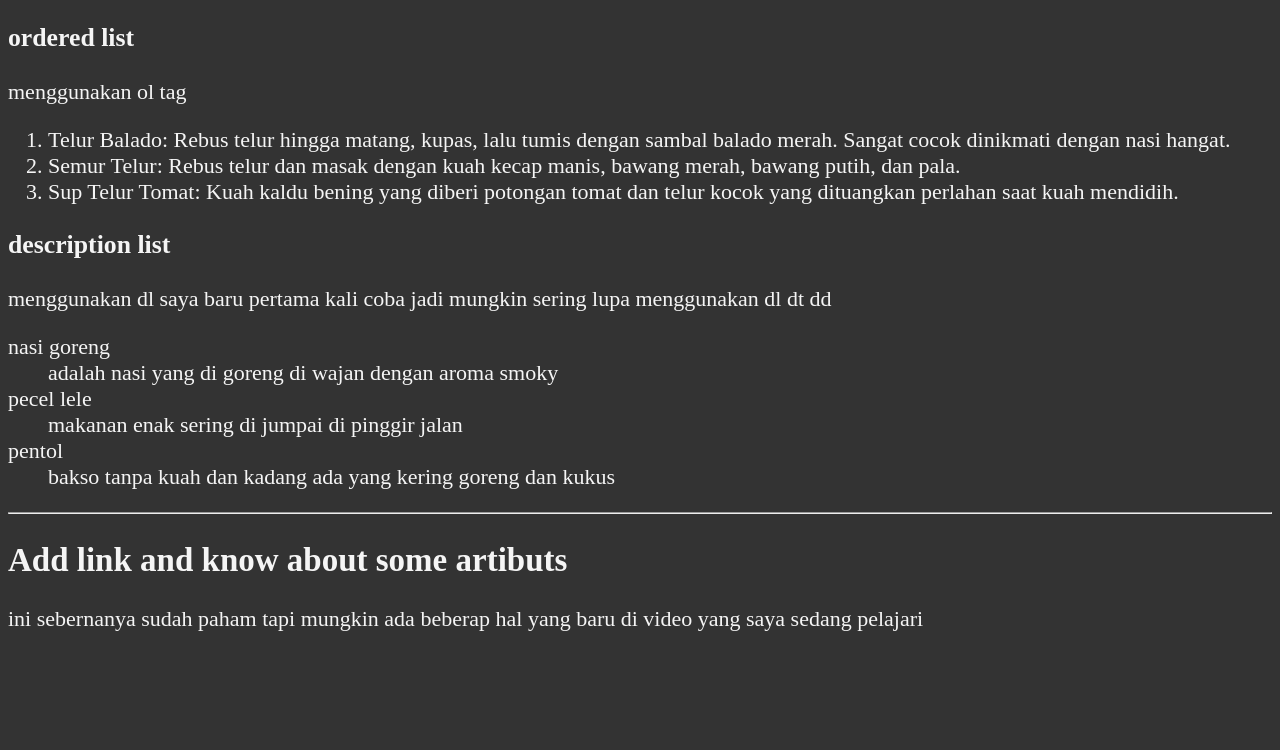
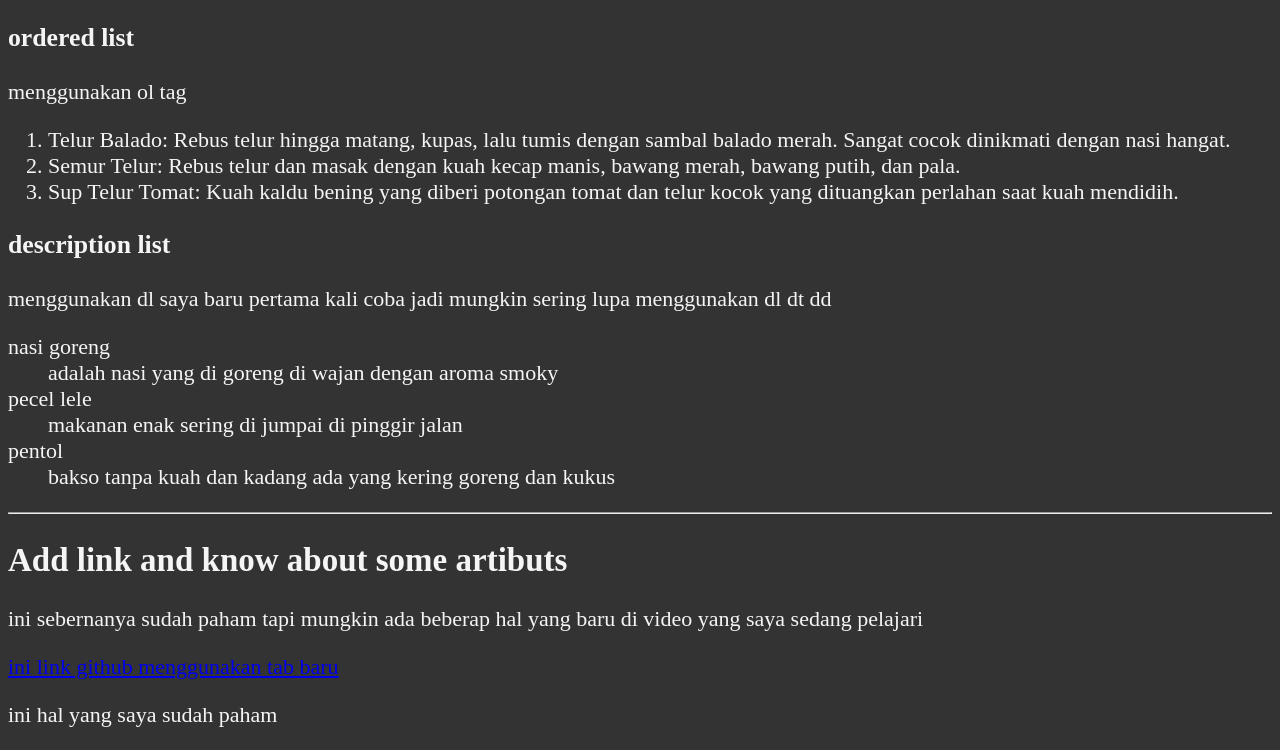
Before and after one commit to herukurniawan17/html_full_cources_freecodecamp, a plain HTML site: page index.html in a window 1280 px wide. Shown: the part 865-1615 px from the top of the page. Before the commit the page ends 1519 px from the top, so only its background shows below. Drawn offline with Linux system fonts and the light colour scheme.

Commit message:
i am understand a basic link

```diff
--- a/index.html
+++ b/index.html
@@ -71,5 +71,7 @@
 
 <!-- add link on bellow -->
 
+<a href="https://github.com/herukurniawan17" target="_blank" rel="noopener">ini link github menggunakan tab baru</a>
+<p>ini hal yang saya sudah paham </p>
 </body>
 </html>
```
